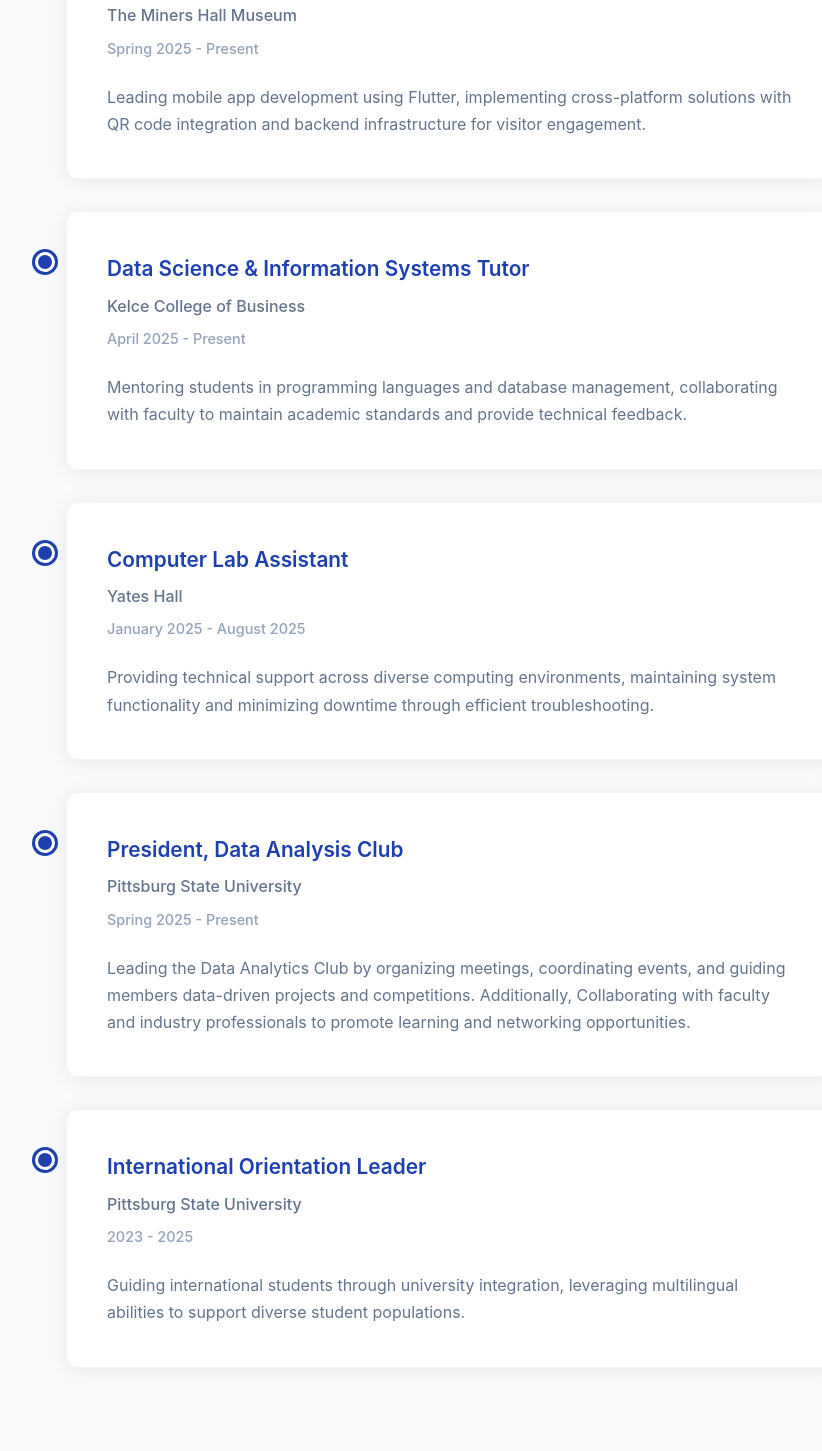
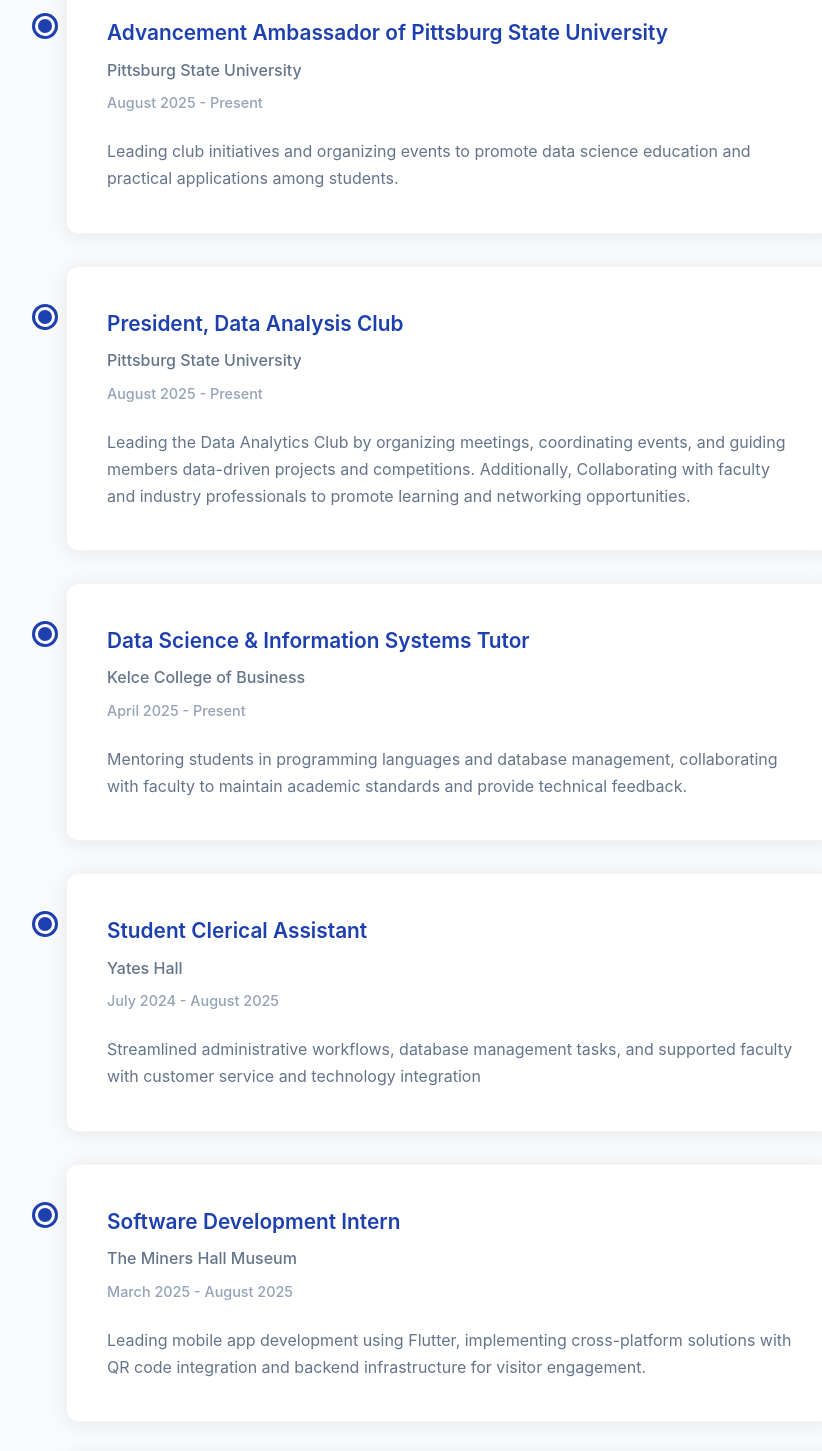
Before and after one commit to YouE168/youe-kry-portfolio, a plain HTML site: page index.html in a window 1280 px wide. Shown: the part 5353-6804 px from the top of the page, without its empty margins (206-1028 px from the left). Drawn offline with Linux system fonts and the light colour scheme.

Commit message:
change: Update Portfolio

```diff
--- a/index.html
+++ b/index.html
@@ -254,18 +254,26 @@
         <div class="container">
             <h2 class="fade-in">Experience & Leadership</h2>
             <div class="experience-timeline">
+
+                <div class="timeline-item fade-in">
+                    <h3>Website Development and Analytics Intern</h3>
+                    <div class="company">Pittsburg State University</div>
+                    <div class="date">August 2025 - Present</div>
+                    <p>Designed and developed a 10-page SEO optimized website featuring online sauna booking, Google, Maps integration, and gift card management system. Also, enhanced user experience and search visibility through structured sitemap design, targeted keywords, and responsive web layout.</p>
+                </div>
+
                 <div class="timeline-item fade-in">
                     <h3>Advancement Ambassador of Pittsburg State University</h3>
                     <div class="company">Pittsburg State University</div>
-                    <div class="date">Fall 2025 - Present</div>
+                    <div class="date">August 2025 - Present</div>
                     <p>Leading club initiatives and organizing events to promote data science education and practical applications among students.</p>
                 </div>
 
                 <div class="timeline-item fade-in">
-                    <h3>Software Development Intern</h3>
-                    <div class="company">The Miners Hall Museum</div>
-                    <div class="date">Spring 2025 - Present</div>
-                    <p>Leading mobile app development using Flutter, implementing cross-platform solutions with QR code integration and backend infrastructure for visitor engagement.</p>
+                    <h3>President, Data Analysis Club</h3>
+                    <div class="company">Pittsburg State University</div>
+                    <div class="date">August 2025 - Present</div>
+                    <p>Leading the Data Analytics Club by organizing meetings, coordinating events, and guiding members  data-driven projects and competitions. Additionally, Collaborating with faculty and industry professionals to promote learning and networking opportunities.</p>
                 </div>
 
                 <div class="timeline-item fade-in">
@@ -273,6 +281,21 @@
                     <div class="company">Kelce College of Business</div>
                     <div class="date">April 2025 - Present</div>
                     <p>Mentoring students in programming languages and database management, collaborating with faculty to maintain academic standards and provide technical feedback.</p>
+                </div>
+
+
+                <div class="timeline-item fade-in">
+                    <h3>Student Clerical Assistant</h3>
+                    <div class="company">Yates Hall</div>
+                    <div class="date">July 2024 - August 2025</div>
+                    <p>Streamlined administrative workflows, database management tasks, and supported faculty with customer service and technology integration</p>
+                </div>
+
+                 <div class="timeline-item fade-in">
+                    <h3>Software Development Intern</h3>
+                    <div class="company">The Miners Hall Museum</div>
+                    <div class="date">March 2025 - August 2025</div>
+                    <p>Leading mobile app development using Flutter, implementing cross-platform solutions with QR code integration and backend infrastructure for visitor engagement.</p>
                 </div>
 
                 <div class="timeline-item fade-in">
@@ -283,16 +306,9 @@
                 </div>
 
                 <div class="timeline-item fade-in">
-                    <h3>President, Data Analysis Club</h3>
-                    <div class="company">Pittsburg State University</div>
-                    <div class="date">Spring 2025 - Present</div>
-                    <p>Leading the Data Analytics Club by organizing meetings, coordinating events, and guiding members  data-driven projects and competitions. Additionally, Collaborating with faculty and industry professionals to promote learning and networking opportunities.</p>
-                </div>
-
-                <div class="timeline-item fade-in">
                     <h3>International Orientation Leader</h3>
                     <div class="company">Pittsburg State University</div>
-                    <div class="date">2023 - 2025</div>
+                    <div class="date">2023 - Present</div>
                     <p>Guiding international students through university integration, leveraging multilingual abilities to support diverse student populations.</p>
                 </div>
             </div>
@@ -316,7 +332,7 @@
                     </div>
                     <div class="contact-item">
                         <h3>Location</h3>
-                        <p>3204 CC Ave, Baxter Springs, 66713, KS</p>
+                        <p>BAXTER SPRINGS, 66713, KANSAS</p>
                     </div>
                 </div>
 
```
